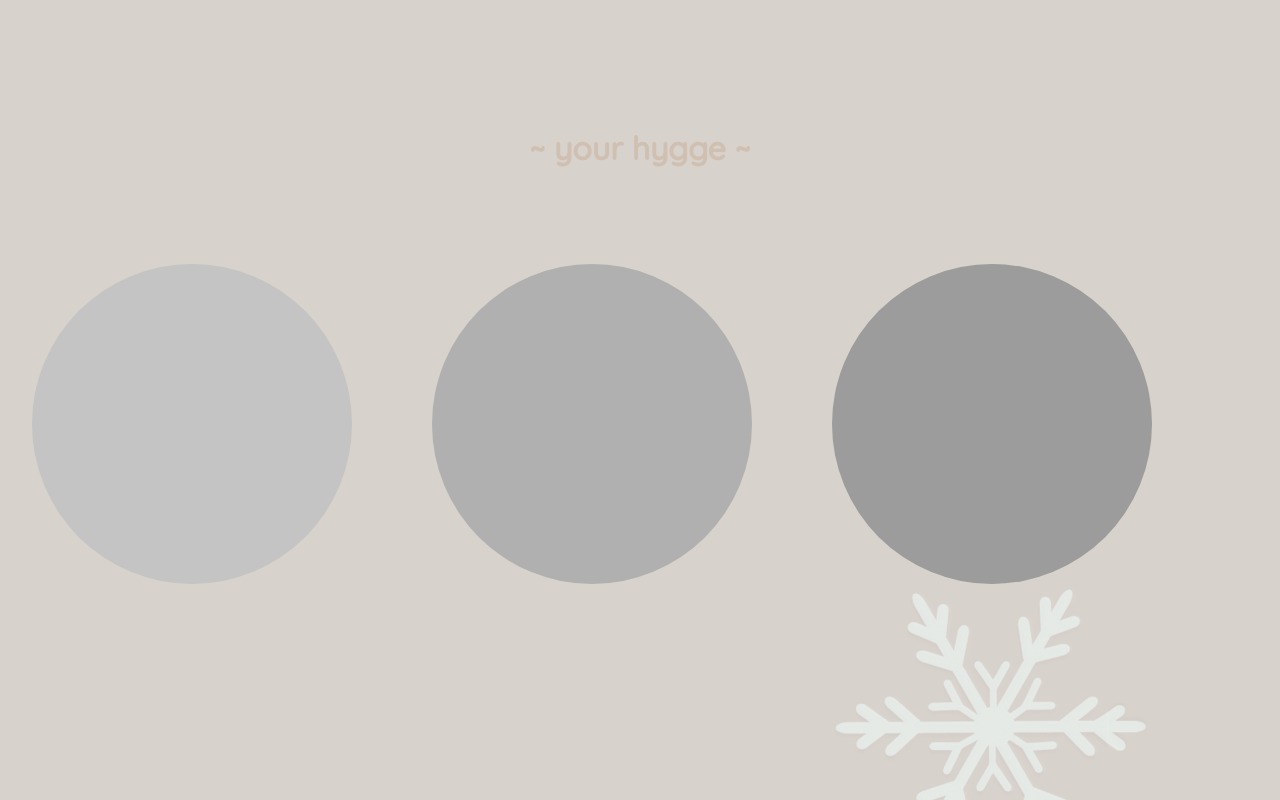
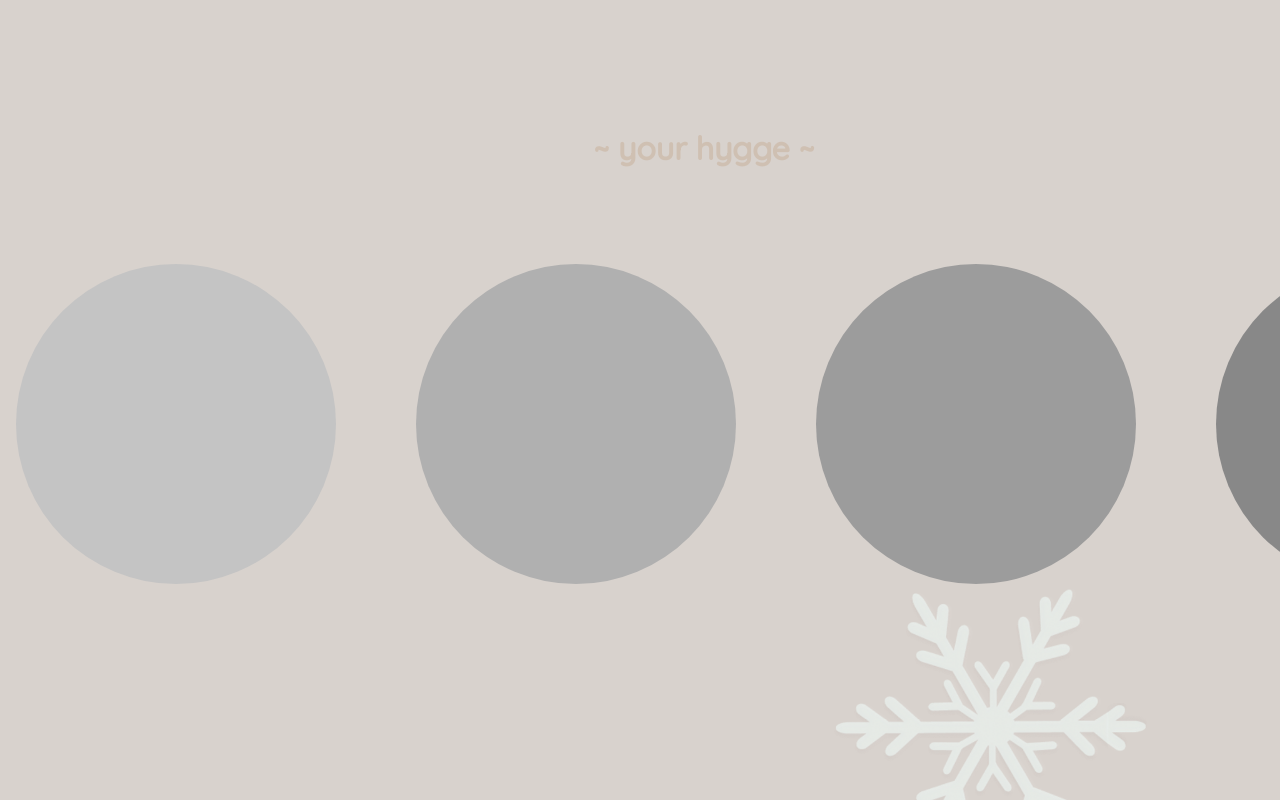
Before and after one commit to zakwarren/hygge, a React (Create React App) app: page / in a window 1280 px wide. Built offline with nearby package versions, Linux system fonts and the light colour scheme.

Commit message:
Styling to promote scrolling

```diff
--- a/src/components/HyggeImage.module.css
+++ b/src/components/HyggeImage.module.css
@@ -1,10 +1,24 @@
 .HyggeImage {
-  padding: 2rem;
-  width: 50vh;
-  height: 50vh;
+  padding: 2rem 1rem;
+  width: 30vh;
+  height: 30vh;
   position: relative;
   display: inline-block;
   transition: all 0.3s ease;
+}
+
+@media (min-width: 300px) {
+  .HyggeImage {
+    width: 40vh;
+    height: 40vh;
+  }
+}
+
+@media (min-width: 500px) {
+  .HyggeImage {
+    width: 50vh;
+    height: 50vh;
+  }
 }
 
 .Circle {
--- a/src/containers/Hygge.js
+++ b/src/containers/Hygge.js
@@ -9,6 +9,8 @@ const Hygge = () => {
     { id: 1, display: true, isExpanded: false },
     { id: 2, display: true, isExpanded: false },
     { id: 3, display: true, isExpanded: false },
+    { id: 4, display: true, isExpanded: false },
+    { id: 5, display: true, isExpanded: false },
   ]);
   const [hasExpanded, setHasExpanded] = useState(false);
 
--- a/src/containers/Hygge.module.css
+++ b/src/containers/Hygge.module.css
@@ -8,11 +8,12 @@
 }
 
 .Heading {
-  margin: 20% 5% 5% 5%;
+  margin: 20% -5% 5% 10%;
   width: 90%;
   color: #c3a58966;
   font-size: 2rem;
   text-align: right;
+  white-space: nowrap;
   transition: all 0.3s ease;
 }
 
```
